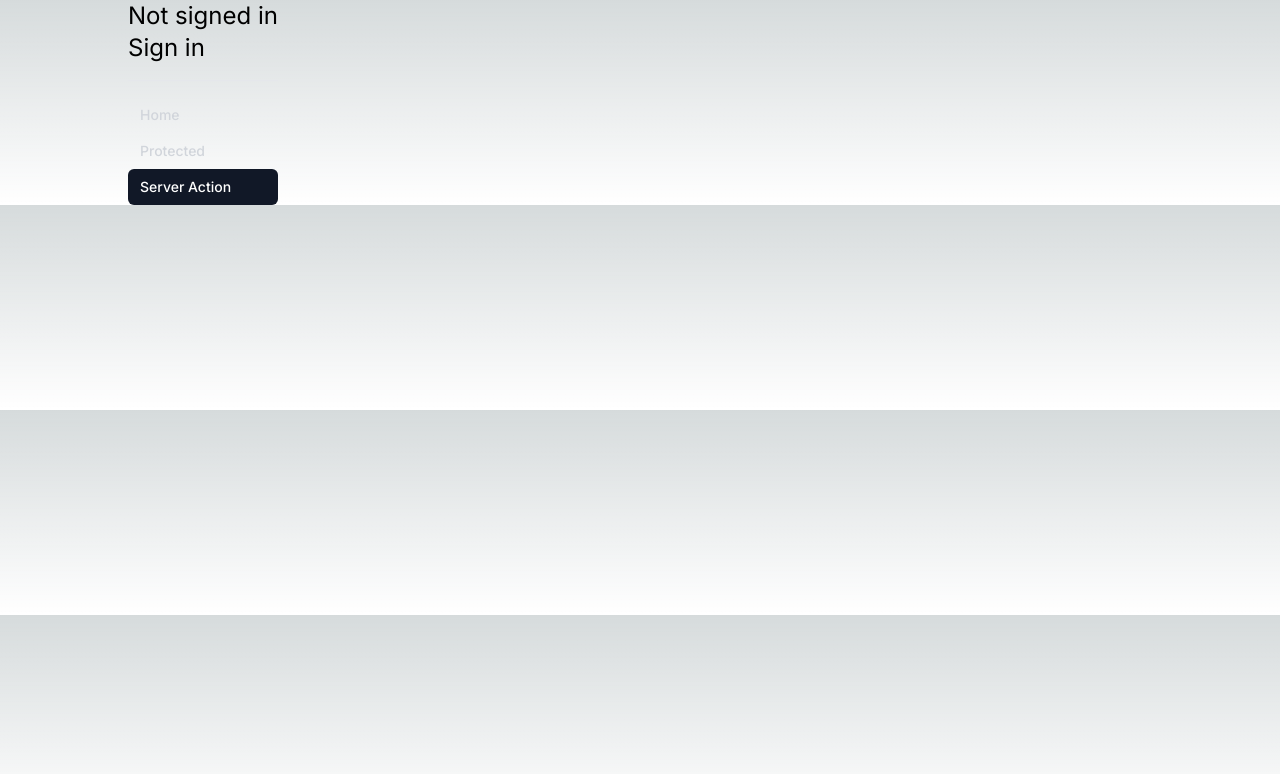
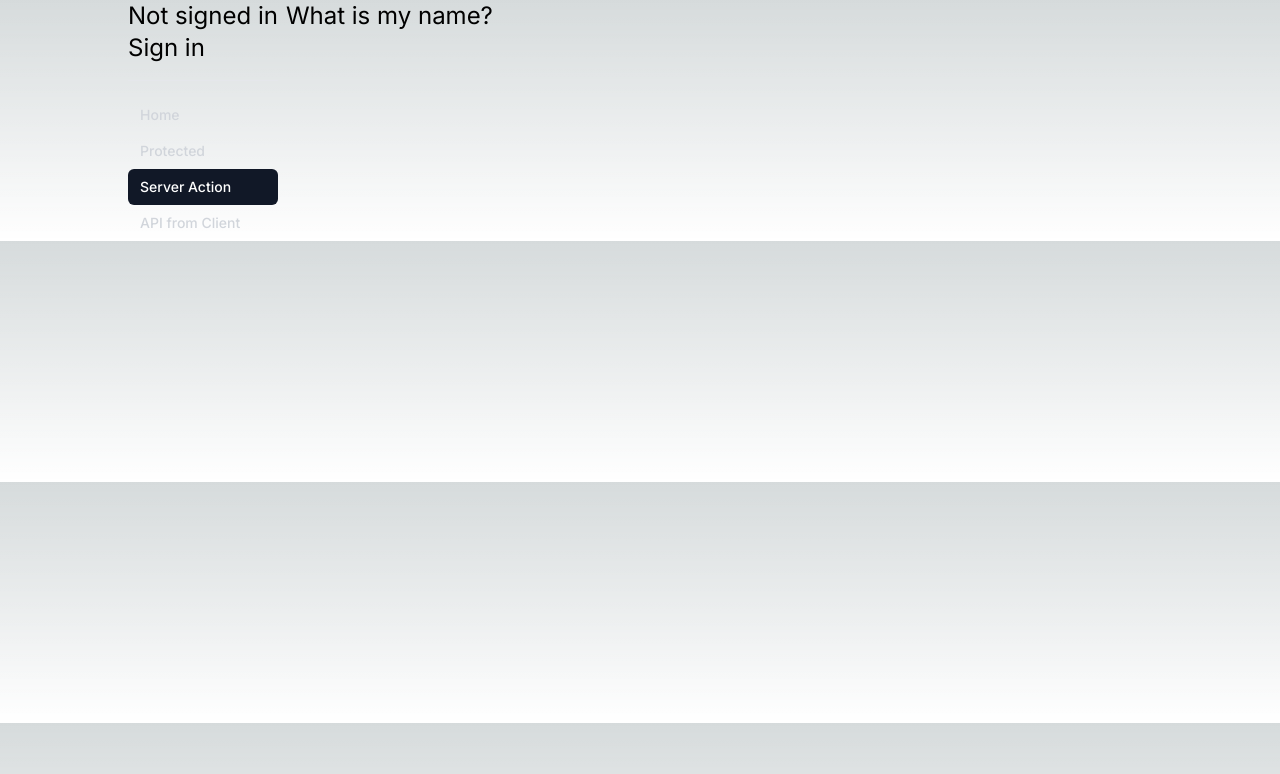
Before and after one commit to anthonysingiser/artist-popularity, a Next.js app: page /serverAction in a window 1280 px wide. Shown: the top 774 px of the page. Built offline with nearby package versions, Linux system fonts and the light colour scheme; no server answers.

Commit message:
add api from client route, import UserNameButton for Server Action page

```diff
--- a/app/components/NavMenu.jsx
+++ b/app/components/NavMenu.jsx
@@ -47,6 +47,11 @@ export default function NavMenu() {
                         Server Action
                     </li>
                 </Link>
+                <Link href="/apiFromClient">
+                    <li className={pathname === "/apiFromClient" ? ACTIVE_ROUTE : INACTIVE_ROUTE}>
+                        API from Client
+                    </li>
+                </ Link>
             </ul>
         </div>
     )
--- a/app/serverAction/UserNameButton.jsx
+++ b/app/serverAction/UserNameButton.jsx
@@ -2,13 +2,13 @@
 
 import { useState } from "react"
 
-export default function UserNameButton({ userAction }) {
+export default function UserNameButton({ userNameAction }) {
     const [name, setName] = useState("")
     return (
         <div>
             <button
                 onClick={async () => {
-                    setName(await userAction())
+                    setName(await userNameAction())
                 }}
             >
                 What is my name?
--- a/app/serverAction/page.jsx
+++ b/app/serverAction/page.jsx
@@ -1,4 +1,5 @@
 import { getServerSession } from "next-auth"
+import UserNameButton from "./UserNameButton"
 
 export default async function ServerActionPage() {
     const userName = async () => {
@@ -8,7 +9,7 @@ export default async function ServerActionPage() {
     }
     return (
         <div>
-            <userName userAction={userName} />
+            <UserNameButton userNameAction={userName} />
         </div>
     )
 }
```
